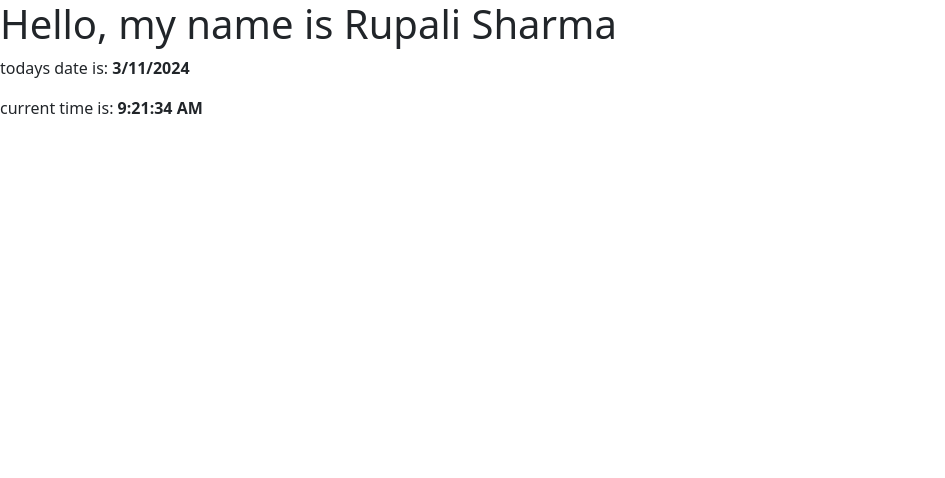
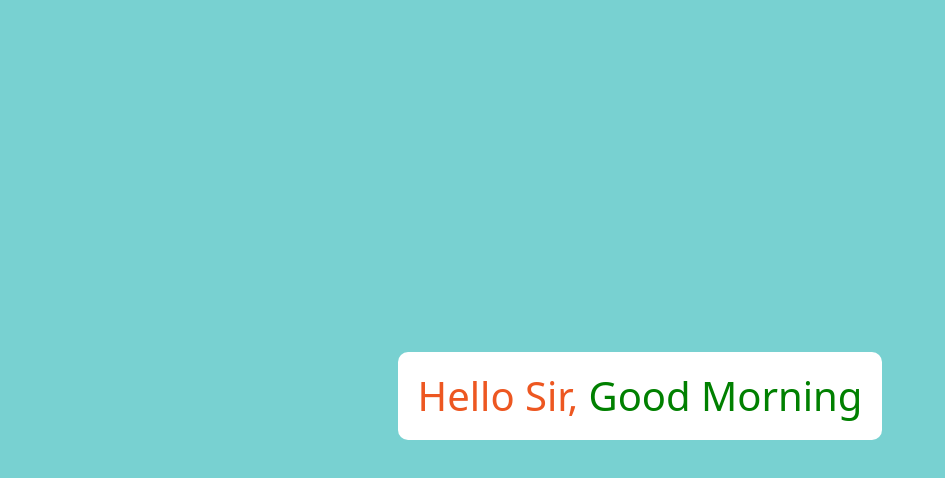
Before and after one commit to rupali-r-thakur/react-practice, a React (Create React App) app: page / in a window 1280 px wide. Shown: the top 478 px of the page, without its empty margins (0-945 px from the left). Built offline with nearby package versions, Linux system fonts and the light colour scheme; the HTML template or start-up script is replaced by a standard one.

Commit message:
Created Simple Greeting Website

```diff
--- a/src/App.js
+++ b/src/App.js
@@ -1,5 +1,6 @@
 import React, { useState } from "react";
-import TimeDate from "./components/TimeDate";
+import MiniProject from "./components/MiniProject";
+// import TimeDate from "./components/TimeDate";
 // import NavBar from "./components/NavBar";
 // import TextForm from "./components/TextForm";
 function App() {
@@ -19,7 +20,8 @@ function App() {
       <div className="container">
         <TextForm heading={"Enter Your Text"} mode={mode} />
       </div> */}
-      <TimeDate />
+      {/* <TimeDate /> */}
+      <MiniProject />
     </>
   );
 }
--- /dev/null
+++ b/src/components/MiniProject.jsx
@@ -0,0 +1,32 @@
+import React from "react";
+
+function MiniProject() {
+  let time = new Date();
+  let currTime = time.getHours();
+  let greeting;
+  let style = {
+    color: "black",
+  };
+  if (currTime >= 1 && currTime <= 12) {
+    greeting = "Good Morning";
+    style.color = "green";
+  } else if (currTime > 12 && currTime < 16) {
+    greeting = "Good Afternoon";
+    style.color = "orange";
+  } else if (currTime > 16 && currTime < 20) {
+    greeting = "Good Evning";
+    style.color = "blue";
+  } else {
+    greeting = "Good Night";
+  }
+
+  return (
+    <div className="main_div">
+      <h1>
+        Hello Sir, <span style={style}>{greeting}</span>
+      </h1>
+    </div>
+  );
+}
+
+export default MiniProject;
--- a/src/index.css
+++ b/src/index.css
@@ -0,0 +1,19 @@
+*{
+    padding: 0;
+    margin: 0;
+}
+.main_div{
+    height: 100vh;
+    width: 100%;
+    display: flex;
+    align-items: center;
+    justify-content: space-around;
+    background-color:rgb(120, 209, 209);
+}
+.main_div h1{
+    background-color: white;
+    padding: 20px;
+    border-radius: 10px;
+    color: rgb(237, 87, 33);
+
+}
```
